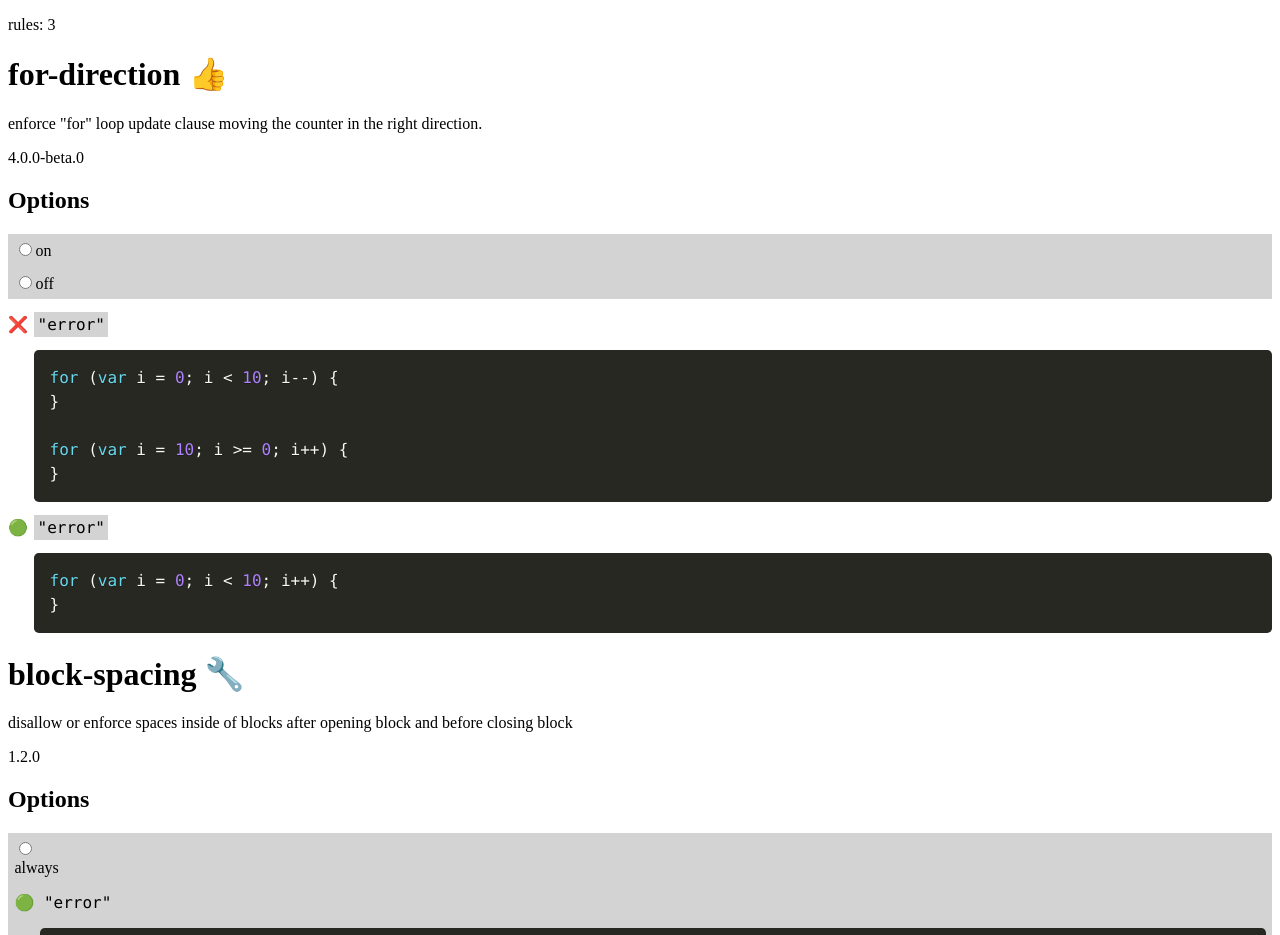
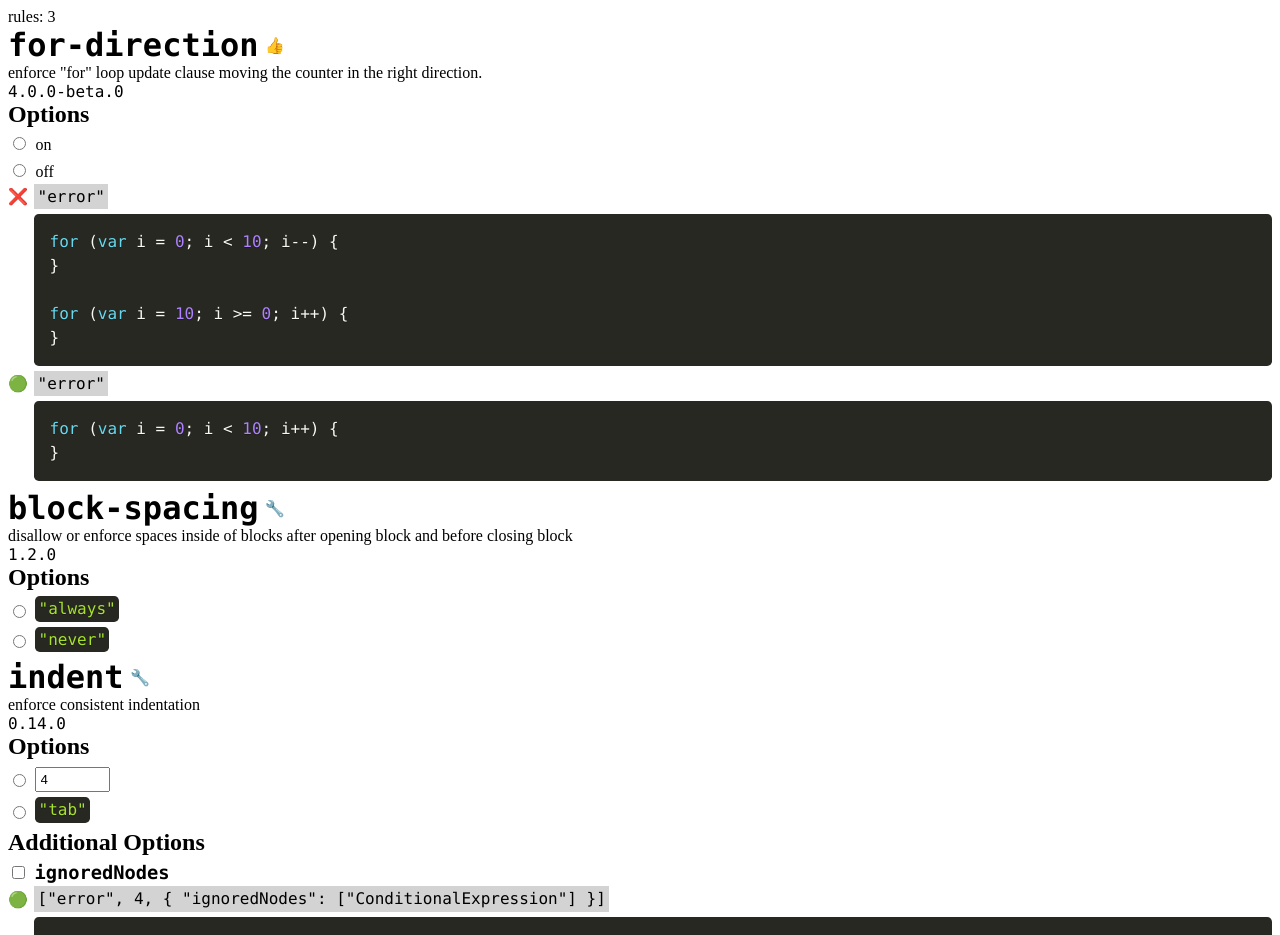
Before and after one commit to han41858/create-eslintrc, an Angular app: page / in a window 1280 px wide. Shown: the top 935 px of the page. Built offline with nearby package versions, Linux system fonts and the light colour scheme.

Commit message:
OptionType enum value added to set class, OptionSelectorComponent, AdditionalOptionSelectorComponent - added

```diff
--- a/src/app/app.module.ts
+++ b/src/app/app.module.ts
@@ -6,6 +6,8 @@ import { AppComponent } from './app.component';
 
 import { RuleViewerComponent } from './components/rule-viewer/rule-viewer.component';
 import { ExampleViewerComponent } from './components/example-viewer/example-viewer.component';
+import { OptionSelectorComponent } from './components/option-selector/option-selector.component';
+import { AdditionalOptionSelectorComponent } from './components/additional-option-selector/additional-option-selector.component';
 
 
 @NgModule({
@@ -13,7 +15,9 @@ import { ExampleViewerComponent } from './components/example-viewer/example-view
 		AppComponent,
 
 		RuleViewerComponent,
-		ExampleViewerComponent
+		ExampleViewerComponent,
+		OptionSelectorComponent,
+		AdditionalOptionSelectorComponent
 	],
 	imports: [
 		BrowserModule,
--- a/src/app/common/constants.ts
+++ b/src/app/common/constants.ts
@@ -29,13 +29,13 @@ export enum ErrorLevel {
 }
 
 export enum OptionType {
-	Boolean,
-	NumberFixed,
-	NumberVariable,
-	StringFixed,
-	StringVariable,
-	StringArray,
-	Object
+	Boolean = 'boolean',
+	NumberFixed = 'numberFixed',
+	NumberVariable = 'numberVariable',
+	StringFixed = 'stringFixed',
+	StringVariable = 'stringVariable',
+	StringArray = 'stringArray',
+	Object = 'object'
 }
 
 // value is extension
--- /dev/null
+++ b/src/app/components/additional-option-selector/additional-option-selector.component.html
@@ -0,0 +1,16 @@
+<ng-container *ngIf="rule">
+	<ng-container *ngIf="rule.additionalOptions && rule.additionalOptions.length> 0">
+		<ng-container *ngFor="let option of rule.additionalOptions">
+			<div class="option">
+				<input type="checkbox" [id]="rule.name + '_' + option.property">
+
+				<label [for]="rule.name + '_' + option.property">
+					<h3 class="devFont">{{ option.property }}</h3>
+				</label>
+			</div>
+
+			<app-example-viewer *ngFor="let example of option.examples"
+			                    [example]="example"></app-example-viewer>
+		</ng-container>
+	</ng-container>
+</ng-container>
--- /dev/null
+++ b/src/app/components/additional-option-selector/additional-option-selector.component.sass
@@ -0,0 +1,14 @@
+.option
+	display: flex
+	align-items: center
+
+	margin: .4rem 0
+
+	input[type="checkbox"]
+		cursor: pointer
+
+	input[type="checkbox"] + *
+		margin-left: .4rem
+
+	label
+		cursor: pointer
--- /dev/null
+++ b/src/app/components/option-selector/option-selector.component.html
@@ -0,0 +1,41 @@
+<ng-container *ngIf="rule">
+	<ng-container *ngIf="rule.options && rule.options.length > 0;else simpleOnOff">
+		<div class="option" *ngFor="let option of rule.options;let i=index">
+			<input type="radio" [id]="rule.name + i" [name]="rule.name">
+
+			<div [class]="option.type" [ngSwitch]="option.type">
+				<ng-container *ngSwitchCase="OptionType.NumberVariable">
+					<input type="number" [value]="option.value">
+				</ng-container>
+
+				<ng-container *ngSwitchCase="OptionType.StringFixed">
+					<label [for]="rule.name + i">
+						<code class="lang-js">"{{ option.value }}"</code>
+					</label>
+				</ng-container>
+
+				<ng-container *ngSwitchCase="OptionType.StringVariable">
+					<input type="text" [value]="option.value">
+				</ng-container>
+			</div>
+		</div>
+	</ng-container>
+
+	<ng-template #simpleOnOff>
+		<div class="option">
+			<div class="boolean">
+				<input type="radio" [id]="rule.name + '_on'" [name]="rule.name">
+				<label [for]="rule.name + '_on'">on</label>
+			</div>
+		</div>
+		<div class="option">
+			<div class="boolean">
+				<input type="radio" [id]="rule.name + '_off'" [name]="rule.name">
+				<label [for]="rule.name + '_off'">off</label>
+			</div>
+		</div>
+	</ng-template>
+
+	<app-example-viewer *ngFor="let example of rule.examples"
+	                    [example]="example"></app-example-viewer>
+</ng-container>
--- /dev/null
+++ b/src/app/components/option-selector/option-selector.component.sass
@@ -0,0 +1,23 @@
+.option
+	display: flex
+	align-items: center
+
+	margin: .4rem 0
+
+	input[type="radio"]
+		cursor: pointer
+
+	input[type="radio"] + *
+		margin-left: .4rem
+
+	label
+		cursor: pointer
+
+	code
+		padding: .2rem !important
+
+
+	.numberFixed, .numberVariable
+		input
+			width: 4rem
+			padding: .2rem
--- /dev/null
+++ b/src/app/components/option-selector/option-selector.component.ts
@@ -0,0 +1,18 @@
+import { Component, Input } from '@angular/core';
+
+import { Rule } from '../../common/interfaces';
+import { OptionType } from '../../common/constants';
+
+
+@Component({
+	selector: 'app-option-selector',
+	templateUrl: './option-selector.component.html',
+	styleUrls: ['./option-selector.component.sass']
+})
+export class OptionSelectorComponent {
+
+	OptionType = OptionType;
+
+	@Input() rule?: Rule;
+
+}
--- a/src/app/components/rule-viewer/rule-viewer.component.html
+++ b/src/app/components/rule-viewer/rule-viewer.component.html
@@ -1,75 +1,21 @@
 <ng-container *ngIf="rule">
-	<h1 class="name">
-		{{ rule.name }}
-		<span *ngIf="rule.recommended" title="recommended">👍</span>
-		<span *ngIf="rule.fixable" title="fixable">🔧</span>
-	</h1>
+	<div class="header">
+		<h1 class="name devFont">{{ rule.name }}</h1>
+
+		<span *ngIf="rule.recommended" class="recommended" title="recommended">👍</span>
+		<span *ngIf="rule.fixable" class="fixable" title="fixable">🔧</span>
+	</div>
+
 	<p class="description">{{ rule.description }}</p>
-	<p class="version">{{ rule.version }}</p>
-
+	<div class="version">
+		<span class="devFont">{{ rule.version }}</span>
+	</div>
 
 	<h2>Options</h2>
-
-	<ng-container *ngIf="rule.options;else simpleOnOff">
-		<ng-container *ngFor="let option of rule.options;let i=index">
-			<ng-container
-					*ngTemplateOutlet="optionSelector;context: { ruleName: rule.name, index: i, option: option }"></ng-container>
-		</ng-container>
-	</ng-container>
-
-
-	<ng-template #simpleOnOff>
-		<div class="option">
-			<input type="radio" [id]="rule.name + '_on'" [name]="rule.name">
-			<label [for]="rule.name + '_on'">on</label>
-		</div>
-
-		<div class="option">
-			<input type="radio" [id]="rule.name + '_off'" [name]="rule.name">
-			<label [for]="rule.name + '_off'">off</label>
-		</div>
-
-		<app-example-viewer *ngFor="let example of rule.examples"
-		                    [example]="example"></app-example-viewer>
-	</ng-template>
-
+	<app-option-selector [rule]="rule"></app-option-selector>
 
 	<ng-container *ngIf="rule.additionalOptions">
 		<h2>Additional Options</h2>
-
-		<div class="option" *ngFor="let additionalOption of rule.additionalOptions;let i=index">
-			<input type="checkbox" [id]="rule.name + '_' + additionalOption.property">
-			<h3>{{ additionalOption.property }}</h3>
-
-			<ng-container
-					*ngTemplateOutlet="optionSelector;context: { ruleName: rule.name, index: i, option: additionalOption }"></ng-container>
-
-			<app-example-viewer *ngFor="let example of additionalOption.examples"
-			                    [example]="example"></app-example-viewer>
-		</div>
+		<app-additional-option-selector [rule]="rule"></app-additional-option-selector>
 	</ng-container>
 </ng-container>
-
-
-<ng-template #optionSelector let-ruleName="ruleName" let-index="index" let-option="option">
-	<div class="option">
-		<input type="radio" [id]="ruleName + index" [name]="ruleName">
-
-		<ng-container [ngSwitch]="option.type">
-			<div class="numberVariable" *ngSwitchCase="OptionType.NumberVariable">
-				<input type="number" [value]="option.value">
-			</div>
-
-			<div class="stringFixed" *ngSwitchCase="OptionType.StringFixed">
-				<label [for]="ruleName + index">{{ option.value }}</label>
-			</div>
-
-			<div class="stringVariable" *ngSwitchCase="OptionType.StringVariable">
-				<input type="text" [value]="option.value">
-			</div>
-		</ng-container>
-
-		<app-example-viewer *ngFor="let example of option.examples"
-		                    [example]="example"></app-example-viewer>
-	</div>
-</ng-template>
--- a/src/app/components/rule-viewer/rule-viewer.component.sass
+++ b/src/app/components/rule-viewer/rule-viewer.component.sass
@@ -1,9 +1,11 @@
-.option
-	background-color: lightgrey
-	cursor: pointer
+.header
+	display: flex
+	align-items: center
 
-	padding: .4rem
+	.recommended, .fixable
+		margin-left: .4rem
 
-.option:hover
-	background-color: orange
-	box-shadow: 1px 1px lightgrey
+
+	.version
+		padding: 1rem
+		background: lightgrey
--- a/src/app/components/rule-viewer/rule-viewer.component.ts
+++ b/src/app/components/rule-viewer/rule-viewer.component.ts
@@ -1,7 +1,6 @@
 import { Component, Input } from '@angular/core';
 
 import { Rule } from '../../common/interfaces';
-import { OptionType } from '../../common/constants';
 
 
 @Component({
@@ -11,8 +10,6 @@ import { OptionType } from '../../common/constants';
 })
 export class RuleViewerComponent {
 
-	OptionType = OptionType;
-
 	@Input() rule: Rule | undefined;
 
 }
--- a/src/styles.sass
+++ b/src/styles.sass
@@ -1,2 +1,6 @@
+// reset css
+h1, h2, h3, p
+	margin: 0
+
 .devFont
 	font-family: Consolas, Monaco, 'Andale Mono', 'Ubuntu Mono', monospace
```
Also changed, not shown: src/app/components/additional-option-selector/additional-option-selector.component.ts (added, +15 -0 lines).
